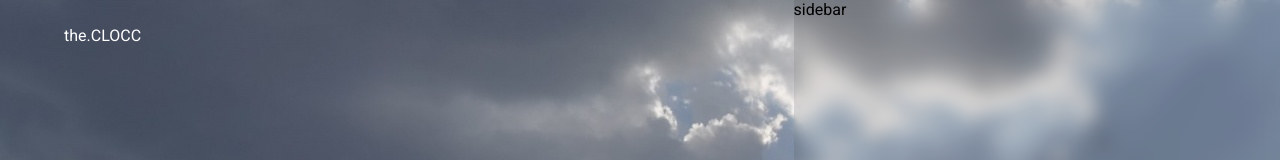
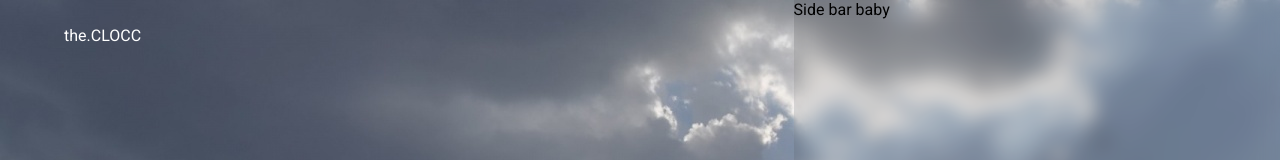
Before and after one commit to JethroNatividad/theclocc, a React (Create React App) app: page / in a window 1280 px wide. Shown: the top 160 px of the page. Built offline with nearby package versions, Linux system fonts and the light colour scheme.

Commit message:
make separate components

```diff
--- a/src/App.css
+++ b/src/App.css
@@ -15,26 +15,6 @@
 	justify-content: space-between;
 	color: #fff;
 }
-.Main-clock {
-	display: flex;
-	align-items: center;
-}
-
-.time {
-	font-size: 5rem;
-	font-weight: 500;
-	margin-right: 1rem;
-}
-.timezone-container {
-	display: flex;
-	flex-direction: column;
-	align-items: center;
-	justify-content: center;
-}
-.timezone {
-	font-size: 2rem;
-	font-weight: 500;
-}
 
 .Sidebar {
 	width: 40%;
--- a/src/App.js
+++ b/src/App.js
@@ -1,5 +1,7 @@
 import React from 'react';
 import './App.css';
+import Clock from './Clock';
+import Sidebar from './Sidebar';
 
 function App() {
   return (
@@ -7,15 +9,11 @@ function App() {
       <div className="Main">
         <div className="Main-title">the.CLOCC</div>
         <div className="Main-clock">
-          <p className="time">12:00:00</p>
-          <div className="timezone-container">
-            <p className="timezone">Asia/Manila</p>
-            <p>+08:00 - Sunday, 6 Dec 10</p>
-          </div>
+          <Clock />
         </div>
       </div>
       <div className="Sidebar">
-        sidebar
+        <Sidebar />
       </div>
     </div>
   );
--- /dev/null
+++ b/src/Clock.css
@@ -0,0 +1,20 @@
+.Main-clock {
+	display: flex;
+	align-items: center;
+}
+
+.time {
+	font-size: 5rem;
+	font-weight: 500;
+	margin-right: 1rem;
+}
+.timezone-container {
+	display: flex;
+	flex-direction: column;
+	align-items: center;
+	justify-content: center;
+}
+.timezone {
+	font-size: 2rem;
+	font-weight: 500;
+}
--- /dev/null
+++ b/src/Clock.js
@@ -0,0 +1,15 @@
+import React from 'react'
+import './Clock.css'
+const Clock = () => {
+    return (
+        <div className="Main-clock">
+            <p className="time">12:00:00</p>
+            <div className="timezone-container">
+                <p className="timezone">Asia/Manila</p>
+                <p>+08:00 - Sunday, 6 Dec 10</p>
+            </div>
+        </div>
+    )
+}
+
+export default Clock
--- /dev/null
+++ b/src/Sidebar.js
@@ -0,0 +1,11 @@
+import React from 'react'
+
+const Sidebar = () => {
+    return (
+        <div>
+            Side bar baby
+        </div>
+    )
+}
+
+export default Sidebar
```
